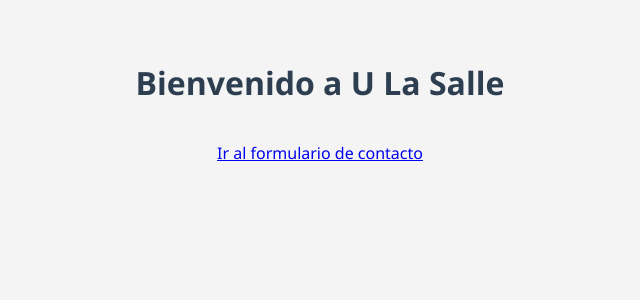
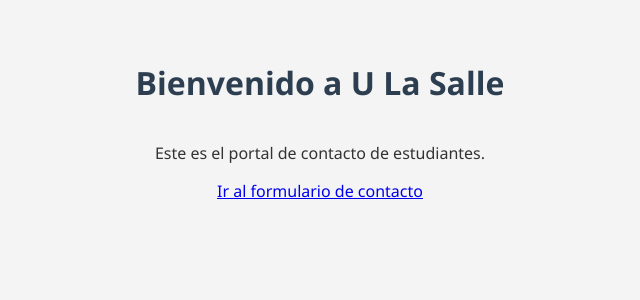
Before and after one commit to Jhossuan0514/formulario-contacto-u-la-salle, a PHP site: page / in a window 1280 px wide. Shown: the top 300 px of the page, without its empty margins (320-960 px from the left). Run offline with PHP 8.4, Linux system fonts and the light colour scheme.

Commit message:
Agregando boton cambios hechos en index y contacto

```diff
--- a/contacto.php
+++ b/contacto.php
@@ -19,5 +19,7 @@
 
         <input type="submit" value="Enviar">
     </form>
+    <p><a href="index.php" class="boton">Volver al inicio</a></p>
+
 </body>
 </html>
--- a/index.php
+++ b/index.php
@@ -7,6 +7,8 @@
 </head>
 <body>
     <h1>Bienvenido a U La Salle</h1>
-    <p><a href="contacto.php">Ir al formulario de contacto</a></p>
+    <p>Este es el portal de contacto de estudiantes.</p>
+    <a href="contacto.php" class="boton">Ir al formulario de contacto</a>
 </body>
+
 </html>
```
